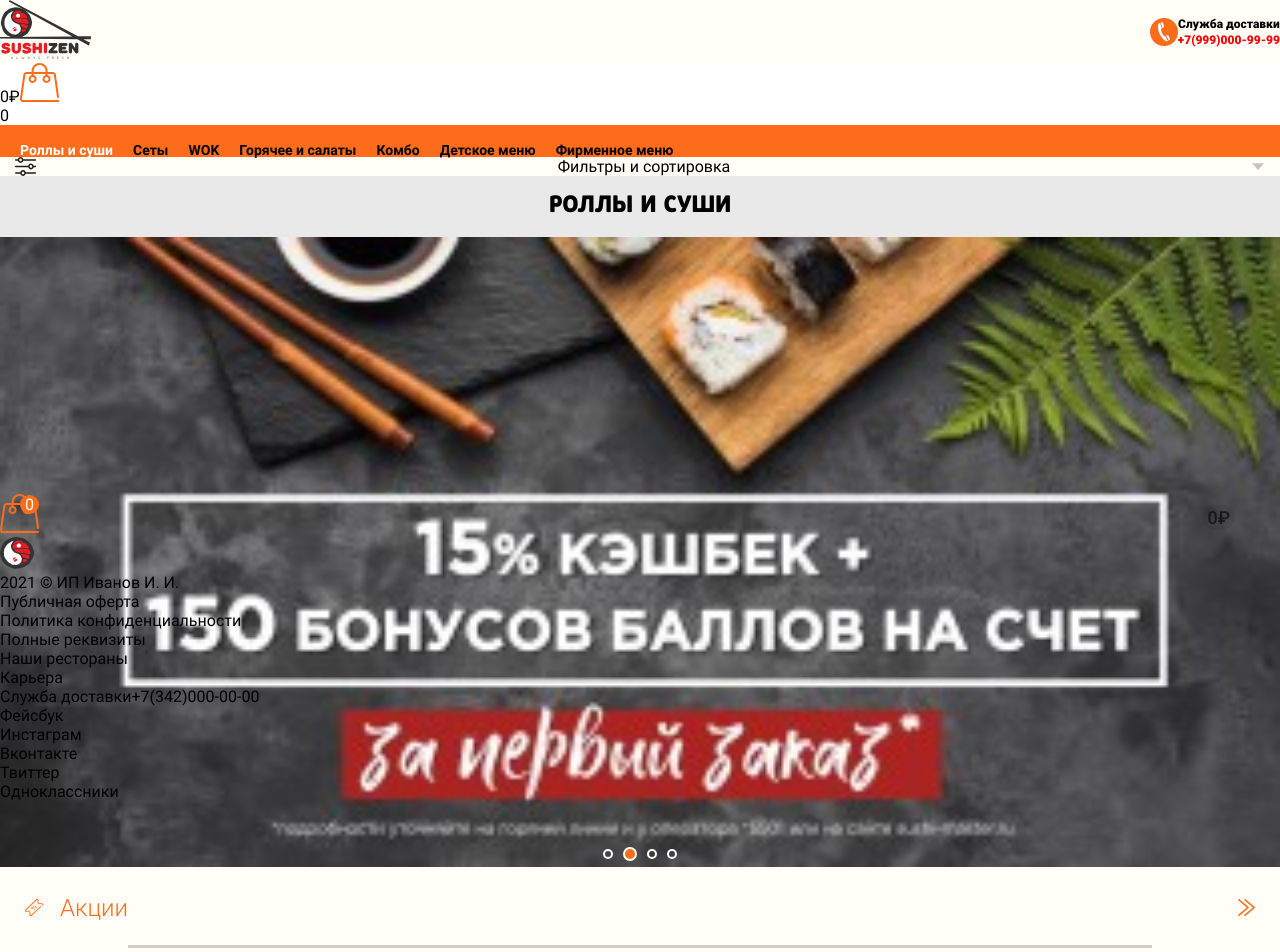
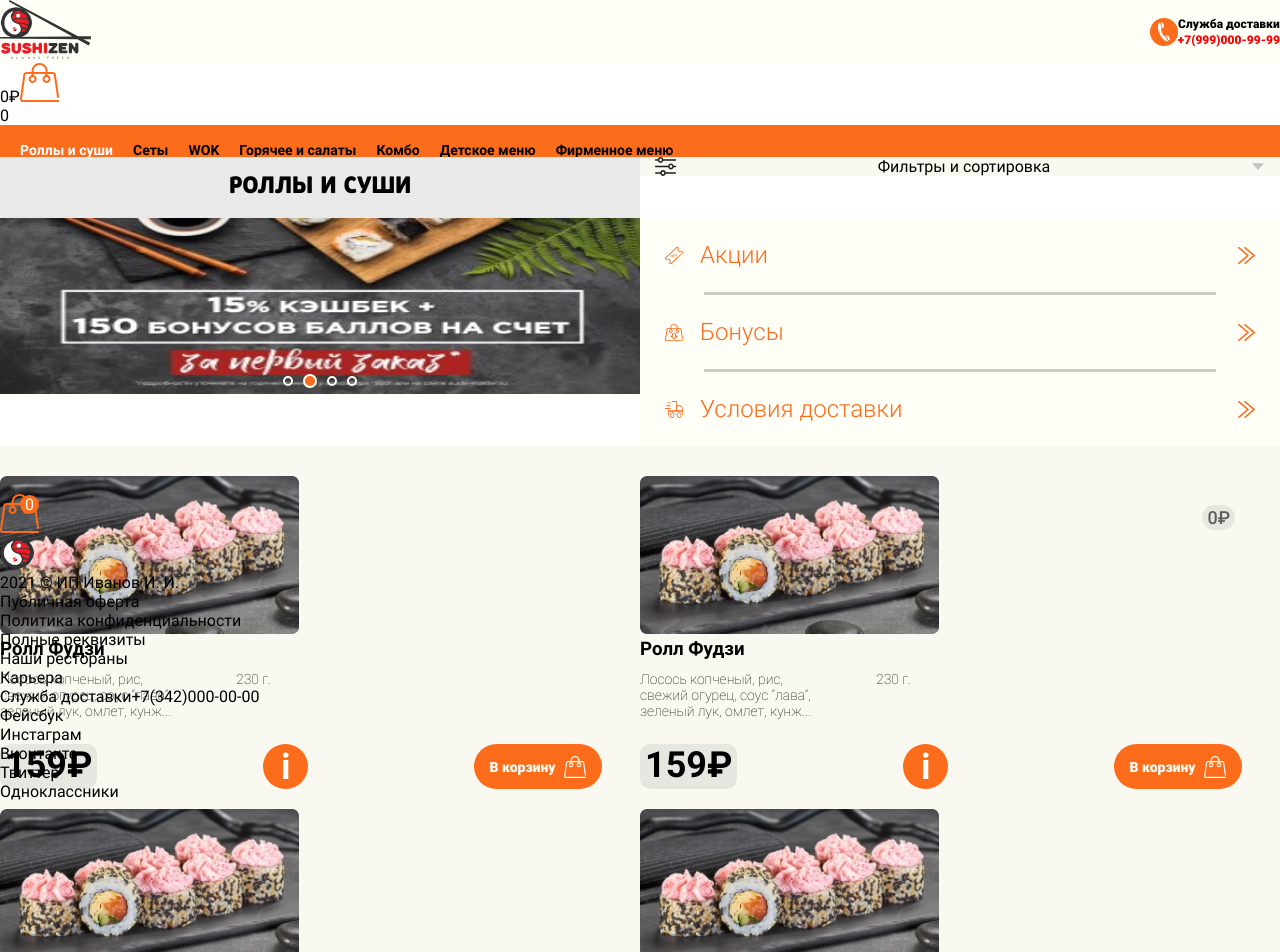
Before and after one commit to vv-tomilin/react_sushi, a React (Create React App) app: page / in a window 1280 px wide. Shown: the top 952 px of the page. Built offline with nearby package versions, Linux system fonts and the light colour scheme.

Commit message:
Commit 15 (закончил общую стилизацию планшетной версии приложения)

```diff
--- a/src/components/ProductsListBlock.jsx
+++ b/src/components/ProductsListBlock.jsx
@@ -8,11 +8,23 @@ function ProductsListBlock() {
       <h2 className='visually-hidden'>
             Список товаров выбранной категории
       </h2>
-      <ul>
-        <li>
+      <ul className='product-list-block__list'>
+        <li className='product-list-block__item'>
           <ProductBlock/>
         </li>
-        <li>
+        <li className='product-list-block__item'>
+          <ProductBlock/>
+        </li>
+        <li className='product-list-block__item'>
+          <ProductBlock/>
+        </li>
+        <li className='product-list-block__item'>
+          <ProductBlock/>
+        </li>
+        <li className='product-list-block__item'>
+          <ProductBlock/>
+        </li>
+        <li className='product-list-block__item'>
           <ProductBlock/>
         </li>
       </ul>
--- a/src/pages/Home.jsx
+++ b/src/pages/Home.jsx
@@ -22,10 +22,22 @@ const Home = () => {
         </h1>
 
         <Categories/>
-        <Filters/>
-        <SelectedCategory/>
-        <DiscountsBanners/>
-        <Information/>
+        <div className='home__filters-select-category-wrapper'>
+          <div className='home__filters-wrapper'>
+            <Filters/>
+          </div>
+          <div className='home__selected-category-wrapper'>
+            <SelectedCategory/>
+          </div>
+        </div>
+        <div className='home__banners-information-wrapper'>
+          <div className='home__banners-wrapper'>
+            <DiscountsBanners className='home__banner-img'/>
+          </div>
+          <div className='home__information-wrapper'>
+            <Information/>
+          </div>
+        </div>
         <ProductsListBlock/>
       </main>
 
--- a/src/scss/components_styles/_discounts-banners.scss
+++ b/src/scss/components_styles/_discounts-banners.scss
@@ -8,6 +8,10 @@
     &__bunner {
         width: 100vw;
         height: auto;
+
+        @media (min-width: $tablet-width) {
+            height: 22vh;
+        }
     }
 
     &__bunner-item {
--- a/src/scss/components_styles/_filters.scss
+++ b/src/scss/components_styles/_filters.scss
@@ -9,9 +9,9 @@
     padding-left: 15px;
     padding-right: 15px;
 
-    background-color: $main_color_bg_blocks;
+    background-color: $product-list-block_bg;
 
-    @media (max-width: $mobile-width-only) {
+    @media (max-width: $tablet-width) {
         height: 70px;
 
         &__text {
--- a/src/scss/components_styles/_header.scss
+++ b/src/scss/components_styles/_header.scss
@@ -12,7 +12,7 @@
 
     background-color: $main_color_bg_blocks;
 
-    @media (max-width: $mobile-width-only) {
+    @media (max-width: $tablet-width) {
         padding-top: 7px;
         padding-bottom: 8px;
     }
@@ -26,7 +26,7 @@
         margin: 0;
         padding: 0;
 
-        @media (max-width: $mobile-width-only) {
+        @media (max-width: $tablet-width) {
             margin-left: 15px;
         }
     }
@@ -58,7 +58,7 @@
     }
 
     &__phone-text-block {
-        @media (max-width: $mobile-width-only) {
+        @media (max-width: $tablet-width) {
             margin-left: 8px;
             margin-right: 25px;
         }
--- /dev/null
+++ b/src/scss/components_styles/_home.scss
@@ -0,0 +1,36 @@
+@import '../variables';
+
+.home {
+
+    @media (min-width: $tablet-width) {
+        &__filters-select-category-wrapper {
+            display: flex;
+            justify-content: space-between
+        }
+
+        &__filters-wrapper {
+
+            width: 100%;
+            order: 1;
+        }
+
+        &__selected-category-wrapper {
+
+            width: 100%;
+        }
+
+        &__banners-information-wrapper {
+            display: flex;
+            justify-content: space-between
+        }
+
+        &__banners-wrapper {
+            width: 100%;
+            height: 100%;
+        }
+
+        &__information-wrapper {
+            width: 100%;
+        }
+    }
+}
--- a/src/scss/components_styles/_main.scss
+++ b/src/scss/components_styles/_main.scss
@@ -9,3 +9,5 @@
 @import './_button';
 @import './_footer';
 @import './_cart-button';
+
+@import './home';
--- a/src/scss/components_styles/_product-block.scss
+++ b/src/scss/components_styles/_product-block.scss
@@ -4,7 +4,7 @@
 
     width: 94%;
 
-    @media (max-width: $mobile-width-only) {
+    @media (max-width: $tablet-width) {
         margin: 0 auto;
 
         &__img {
--- a/src/scss/components_styles/_product-list-block.scss
+++ b/src/scss/components_styles/_product-list-block.scss
@@ -6,4 +6,17 @@
 
     padding-top: 10px;
     padding-bottom: 20px;
+
+    &__list {
+        @media (min-width: $tablet-width) {
+            display: flex;
+            flex-wrap: wrap;
+        }
+    }
+
+    &__item {
+        @media (min-width: $tablet-width) {
+            width: 50%;
+        }
+    }
 }
--- a/src/scss/components_styles/_selected-category.scss
+++ b/src/scss/components_styles/_selected-category.scss
@@ -1,6 +1,8 @@
 @import '../variables';
 
 .selected-category {
+
+    height: 100%;
 
     padding-top: 17px;
     padding-bottom: 20px;
```
Also changed, not shown: src/components/DiscountsBanners.jsx (+6 -1 lines), 1 other file (tests, documents, lock files or other folders).
